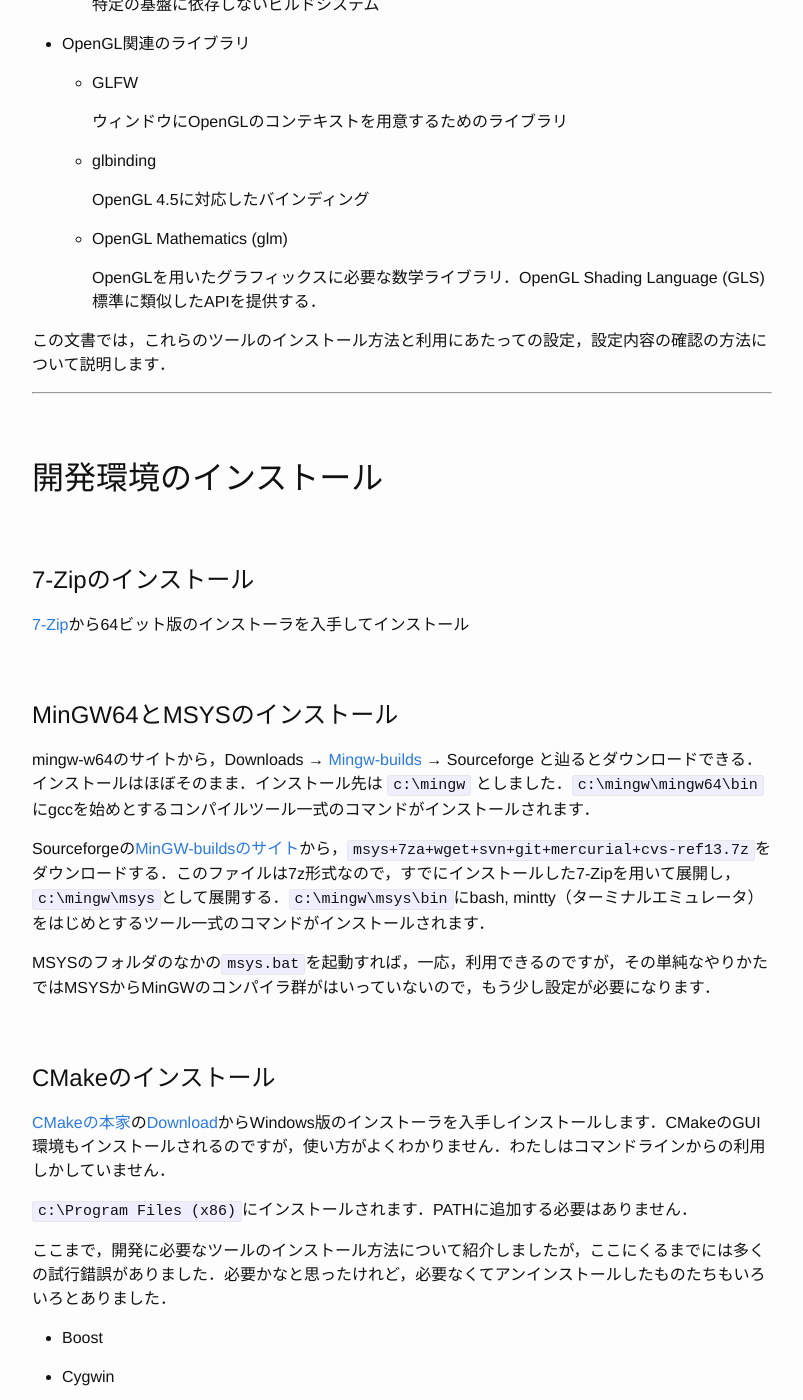
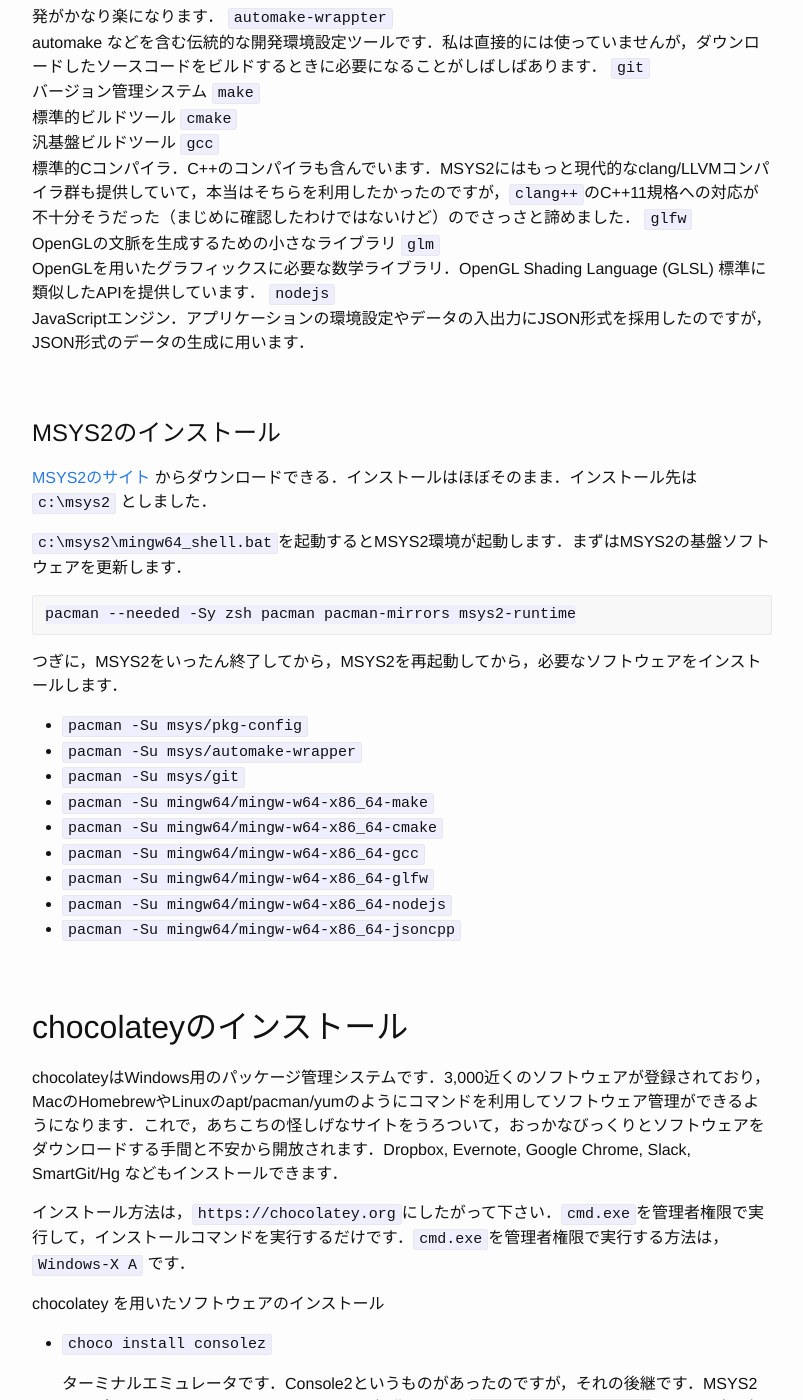
Before and after one commit to wakita/gldojo, a Jekyll site: the page built from _posts/sb00/2015-06-06-msys2.md, in a window 1280 px wide and 1400 px high, scrolled down 396 px. Shown: the whole window, without its empty margins (238-1041 px from the left). Built offline with Jekyll 4.4.1, drawn with Linux system fonts in a browser that asks for light colours; comment, search, counter and statistics services are not loaded; some of the changed text lies outside the part shown.

Commit message:
Windows用の設定についてMSYS2に沿った内容に大幅訂

```diff
--- a/_posts/sb00/2015-05-15-mingw.md
+++ b/_posts/sb00/2015-06-06-msys2.md
@@ -1,88 +1,70 @@
 ---
 title: Windowsでの開発の準備
 layout: default
-permalink: sb0/mingw
+permalink: sb0/msys2
 category: sb
 ---
 
-Window上のMinGW64とMSYSを用いたOpenGLの開発で，MacやLinuxとのクロス開発を目指すとき以下のツールがあるとよいようです．
+Window上のMSYS2を用いたOpenGLの開発で，MacやLinuxとのクロス開発を目指すとき以下のツールがあるとよいようです．
 
-- 開発環境
+# MSYS2について
 
-    - 7-Zip
+開発環境のほとんどはMSYS2とそのパッケージ管理システム(`pacman`)を用いてインストールできます．以下に主なシステムと利用目的を列挙します．
 
-        圧縮率の高い7z形式のアーカイブを扱うためのツール．MSYSの展開に必要．
+MSYS2
+:   擬似的なUnix環境，及びコンパイラ基盤です．
+`pkg-config`
+:   ソフトウェアAPIの利用方法を記述した標準的なデータベースです．これを利用することで，汎基盤開発がかなり楽になります．
+`automake-wrappter`
+:   automake などを含む伝統的な開発環境設定ツールです．私は直接的には使っていませんが，ダウンロードしたソースコードをビルドするときに必要になることがしばしばあります．
+`git`
+:   バージョン管理システム
+`make`
+:   標準的ビルドツール
+`cmake`
+:   汎基盤ビルドツール
+`gcc`
+:   標準的Cコンパイラ．C++のコンパイラも含んでいます．MSYS2にはもっと現代的なclang/LLVMコンパイラ群も提供していて，本当はそちらを利用したかったのですが，`clang++`のC++11規格への対応が不十分そうだった（まじめに確認したわけではないけど）のでさっさと諦めました．
+`glfw`
+:   OpenGLの文脈を生成するための小さなライブラリ
+`glm`
+:   OpenGLを用いたグラフィックスに必要な数学ライブラリ．OpenGL Shading Language (GLSL) 標準に類似したAPIを提供しています．
+`nodejs`
+:   JavaScriptエンジン．アプリケーションの環境設定やデータの入出力にJSON形式を採用したのですが，JSON形式のデータの生成に用います．
 
-    - MinGW64とMSYS
+## MSYS2のインストール
 
-        GNUツールチェーンを用いたWindowsアプリケーションの開発基盤とツール群
+[MSYS2のサイト](http://sourceforge.net/projects/msys2/)
+からダウンロードできる．インストールはほぼそのまま．インストール先は `c:\msys2`
+としました．
 
-    - CMake
+`c:\msys2\mingw64_shell.bat`を起動するとMSYS2環境が起動します．まずはMSYS2の基盤ソフトウェアを更新します．
 
-        特定の基盤に依存しないビルドシステム
+    pacman --needed -Sy zsh pacman pacman-mirrors msys2-runtime
 
-- OpenGL関連のライブラリ
+つぎに，MSYS2をいったん終了してから，MSYS2を再起動してから，必要なソフトウェアをインストールします．
 
-    - GLFW
+- `pacman -Su msys/pkg-config`
+- `pacman -Su msys/automake-wrapper`
+- `pacman -Su msys/git`
+- `pacman -Su mingw64/mingw-w64-x86_64-make`
+- `pacman -Su mingw64/mingw-w64-x86_64-cmake`
+- `pacman -Su mingw64/mingw-w64-x86_64-gcc`
+- `pacman -Su mingw64/mingw-w64-x86_64-glfw`
+- `pacman -Su mingw64/mingw-w64-x86_64-nodejs`
+- `pacman -Su mingw64/mingw-w64-x86_64-jsoncpp`
 
-        ウィンドウにOpenGLのコンテキストを用意するためのライブラリ
+# chocolateyのインストール
 
-    - glbinding
+chocolateyはWindows用のパッケージ管理システムです．3,000近くのソフトウェアが登録されており，MacのHomebrewやLinuxのapt/pacman/yumのようにコマンドを利用してソフトウェア管理ができるようになります．これで，あちこちの怪しげなサイトをうろついて，おっかなびっくりとソフトウェアをダウンロードする手間と不安から開放されます．Dropbox, Evernote, Google Chrome, Slack, SmartGit/Hg などもインストールできます．
 
-        OpenGL 4.5に対応したバインディング
+インストール方法は，`https://chocolatey.org`にしたがって下さい．`cmd.exe`を管理者権限で実行して，インストールコマンドを実行するだけです．`cmd.exe`を管理者権限で実行する方法は，`Windows-X A` です．
 
-    - OpenGL Mathematics (glm)
+chocolatey を用いたソフトウェアのインストール
 
-        OpenGLを用いたグラフィックスに必要な数学ライブラリ．OpenGL Shading Language (GLS) 標準に類似したAPIを提供する．
+- `choco install consolez`
 
-この文書では，これらのツールのインストール方法と利用にあたっての設定，設定内容の確認の方法について説明します．
-
-
------
-
-# 開発環境のインストール
-
-## 7-Zipのインストール
-
-[7-Zip](http://www.u-zip.org/)から64ビット版のインストーラを入手してインストール
-
-## MinGW64とMSYSのインストール
-
-mingw-w64のサイトから，Downloads → [Mingw-builds](http://mingw-w64.yaxm.org/doku.php/download/mingw-builds) → Sourceforge と辿るとダウンロードできる．インストールはほぼそのまま．インストール先は `c:\mingw` としました．`c:\mingw\mingw64\bin`にgccを始めとするコンパイルツール一式のコマンドがインストールされます．
-
-Sourceforgeの[MinGW-buildsのサイト](http://sourceforge.net/projects/mingwbuilds/files/external-binary-packages/)から，`msys+7za+wget+svn+git+mercurial+cvs-ref13.7z`をダウンロードする．このファイルは7z形式なので，すでにインストールした7-Zipを用いて展開し，`c:\mingw\msys`として展開する．`c:\mingw\msys\bin`にbash, mintty（ターミナルエミュレータ）をはじめとするツール一式のコマンドがインストールされます．
-
-MSYSのフォルダのなかの`msys.bat`を起動すれば，一応，利用できるのですが，その単純なやりかたではMSYSからMinGWのコンパイラ群がはいっていないので，もう少し設定が必要になります．
-
-## CMakeのインストール
-
-[CMakeの本家](http://www.cmake.org)の[Download](http://www.cmake.org/download/)からWindows版のインストーラを入手しインストールします．CMakeのGUI環境もインストールされるのですが，使い方がよくわかりません．わたしはコマンドラインからの利用しかしていません．
-
-`c:\Program Files (x86)`にインストールされます．PATHに追加する必要はありません．
-
-ここまで，開発に必要なツールのインストール方法について紹介しましたが，ここにくるまでには多くの試行錯誤がありました．必要かなと思ったけれど，必要なくてアンインストールしたものたちもいろいろとありました．
-
-- Boost
-
-- Cygwin
-
-    MSYSで十分です．
-
-- Lua
-
-    glLoaderGenというOpenGLバインディングの生成器を利用するために必要なのですが，結局，glLoaderGenではなくglbindingを利用することにしたので，必要なくなりました．
-
-- Python
-
-    glbindingはバインディングを生成するのにPythonスクリプトを用いているようですが，それを利用しなくてもすでに生成したバインディングが提供されるので，必要なくなりました．
-
-- Visual Studio Express
-
-    Windowsでの開発にこれは不可欠だろうと思って勢い余ってインストールしたのですが，必要なさそうです．（5/21追記．鹿島研の加藤くんに教えてもらったのですが，アカデミックで利用するのならVisual Studio Communityというのがよいそうです．）
-
-- Windows 8.1 SDK
-
-    `gl.h`というヘッダファイルが必要に違いないという思い込みから，探したのですが素のWindowsには見つからなかったので，もしかしてSDKに含まれているのかもしれないと思いインストールしてしまいました．実際はMSYSのなかに含まれていました．しかし，glbindingを利用する場合は，そもそもgl.hは不要です．
+    ターミナルエミュレータです．Console2というものがあったのですが，それの後継です．MSYS2もサポートしているようです．Console2 を起動するには`Windows-x r console`です．一度，起動すればタスクバーにピンすることもできます．
 
 -----
 
@@ -92,7 +74,9 @@
 
 私は`c:\wakita`というフォルダを使いそこをホームディレクトリとして用いています．
 
-DropboxフォルダはデフォルトではWindowsのデフォルトのホームディレクトリに作成されてしまいます．これも`c:\wakita`直下に作成した方が便利でしょう．Dropboxをインストールし，smartnova のアカウントを追加するときに詳細なオプションで，`c:\wakita`のような場所を指定するのが簡単です．デフォルトの場所に設定してしまった場合も，Dropboxの設定を開き，アカウント → smartnova → Dropboxの場所を指定することで設定を変更できます．
+DropboxフォルダはデフォルトではWindowsのデフォルトのホームディレクトリに作成されてしまいます．これも`c:\wakita`直下に作成した方が便利でしょう．Dropboxをインストールし，smartnova
+のアカウントを追加するときに詳細なオプションで，`c:\wakita`のような場所を指定するのが簡単です．デフォルトの場所に設定してしまった場合も，Dropboxの設定を開き，アカウント
+→ smartnova → Dropboxの場所を指定することで設定を変更できます．
 
 以下が私のディレクトリ構成です．
 
@@ -123,7 +107,7 @@
 
 - `HOME=c:\wakita`
 
-    MSYS（開発環境の対話的シェル）を起動したときに最初に開くディレクトリ
+    MSYS2（開発環境の対話的シェル）を起動したときに最初に開くディレクトリ
 
 - `DROPBOX=%HOME%\Dropbox (smartnova)`
     Dropboxのありか
@@ -158,11 +142,7 @@
 
 -----
 
-## MSYS環境の設定
-
-まず，MSYS環境におけるファイルシステムの設定をします．`c:\mingw\msys\etc\fstab`というテキストファイルを作成し，以下の一行を記述します．
-
-    c:/mingw /mingw
+## MSYS2環境の設定
 
 すでに`$DROPBOX/bin`を作成してあります．ここに[いくつかのスクリプト](https://gist.github.com/wakita/3eacc0c14b060f7f1e5a)を保存して下さい．リンク先には以下の三つのファイルが見つかります．これらすべてを`$DROPBOX/bin`に保存して下さい．
 
@@ -269,29 +249,33 @@
 
 ここまでの作業がうまくいっていれば以下の作業はスムーズにできるはずです．
 
-## GLFWのインストール
+## pacman を用いた各種のソフトウェアのインストール
 
-`$DROPBOX/win/src/glfw3`で作業するものと仮定します．
+pkg-config, automake-wrapper, git, make, cmake, gcc, glfw, nodejs, jsoncpp についてはMSYS2のパッケージ管理システムを用いて以下のようにインストールできます．
 
-- GitHubからcloneするか，本家からzipファイルをダウンロードして展開する．
-
-- MSYSで展開したディレクトリに移動する(`win src/glfw3`)し，以下の要領でビルドとインストールをする
-
-    1. `cmake-root`
-
-    1. `cmake`
-
-    1. `make install`
+- `pacman -Su msys/pkg-config`
+- `pacman -Su msys/automake-wrapper`
+- `pacman -Su msys/git`
+- `pacman -Su mingw64/mingw-w64-x86_64-make`
+- `pacman -Su mingw64/mingw-w64-x86_64-cmake`
+- `pacman -Su mingw64/mingw-w64-x86_64-gcc`
+- `pacman -Su mingw64/mingw-w64-x86_64-glfw`
+- `pacman -Su mingw64/mingw-w64-x86_64-nodejs`
+- `pacman -Su mingw64/mingw-w64-x86_64-jsoncpp`
 
 ## glbindingのインストール
 
-`$DROPBOX/win/src/glbinding`で作業するものと仮定します．
+glbindingはまだpacmanに含まれていないので，ソースコードからビルドします．`$DROPBOX/win/src`の下で作業するものと仮定します．
 
 CMakeを実行するときに静的ライブラリを作成するためのオプションを与えます．
 
-- GitHubからcloneするか，本家からzipファイルをダウンロードして展開する．
+- GitHubからcloneします．
 
-- MSYSで展開したディレクトリに移動する(`win src/glbinding`)し，以下の要領でビルドとインストールをする
+    - GitHubのアカウントを持っている人の場合: `git clone git@github.com:hpicgs/glbinding.git`
+
+    - GitHubのアカウントを持っていない人の場合: `git clone https://github.com/hpicgs/glbinding.git`
+
+- `git clone`したディレクトリに移動し，以下の要領でビルドとインストールをする
 
     1. `cmake-root`
 
@@ -308,17 +292,3 @@
 1. `make`
 
 ビルドがうまくいったら，`callbacks`, `cubescape` コマンドを実行することができます．
-
-## OpenGL Mathematics(glm)のインストール
-
-$DROPBOX/win/src/glmで作業するものと仮定します．
-
-- MSYSで展開したディレクトリに移動する(`win src/glm`)し，以下の要領でビルドとインストールをする
-
-    1. `cmake-root`
-
-    1. `cmake`
-
-    1. `make install`
-
-ここまでに3つのパッケージをインストールしましたが，それらはすべてMSYSからは/usr/local/として見える場所に設置されます．Windows側からは`c:\mingw\msys\local`として見えます．
```
